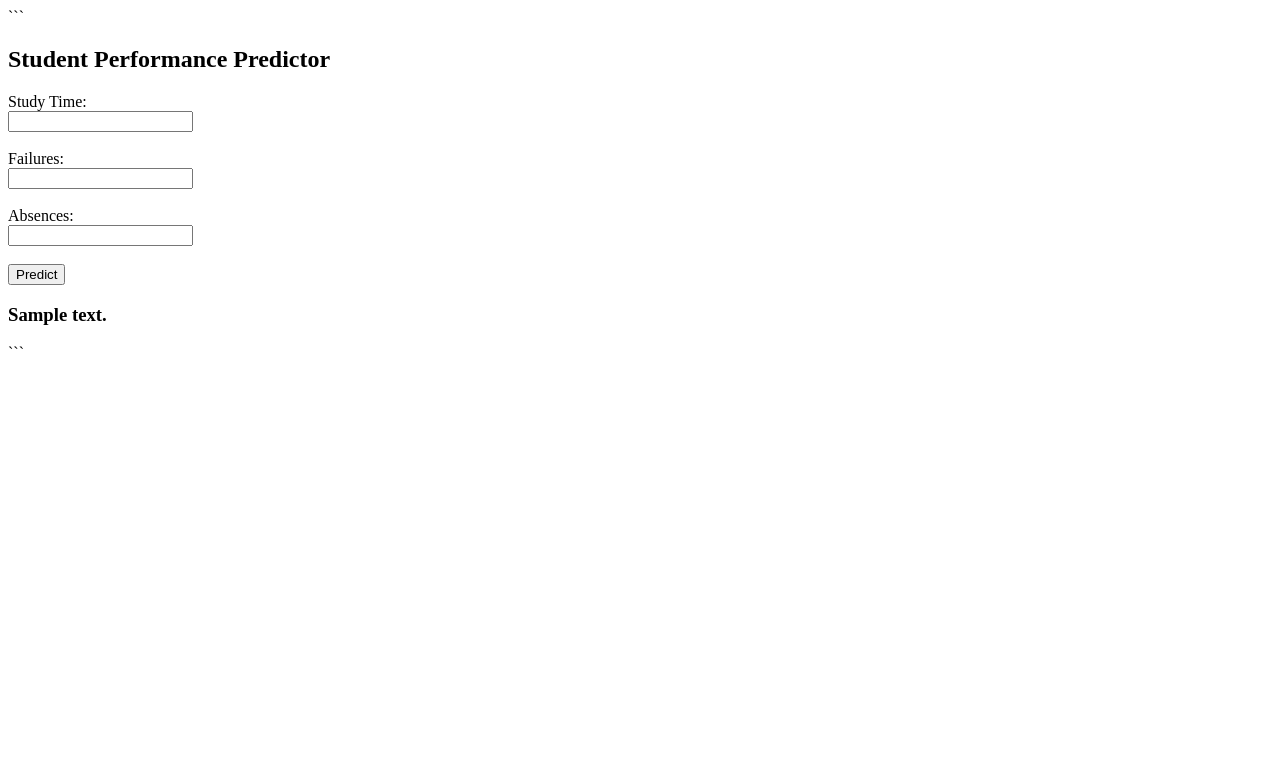
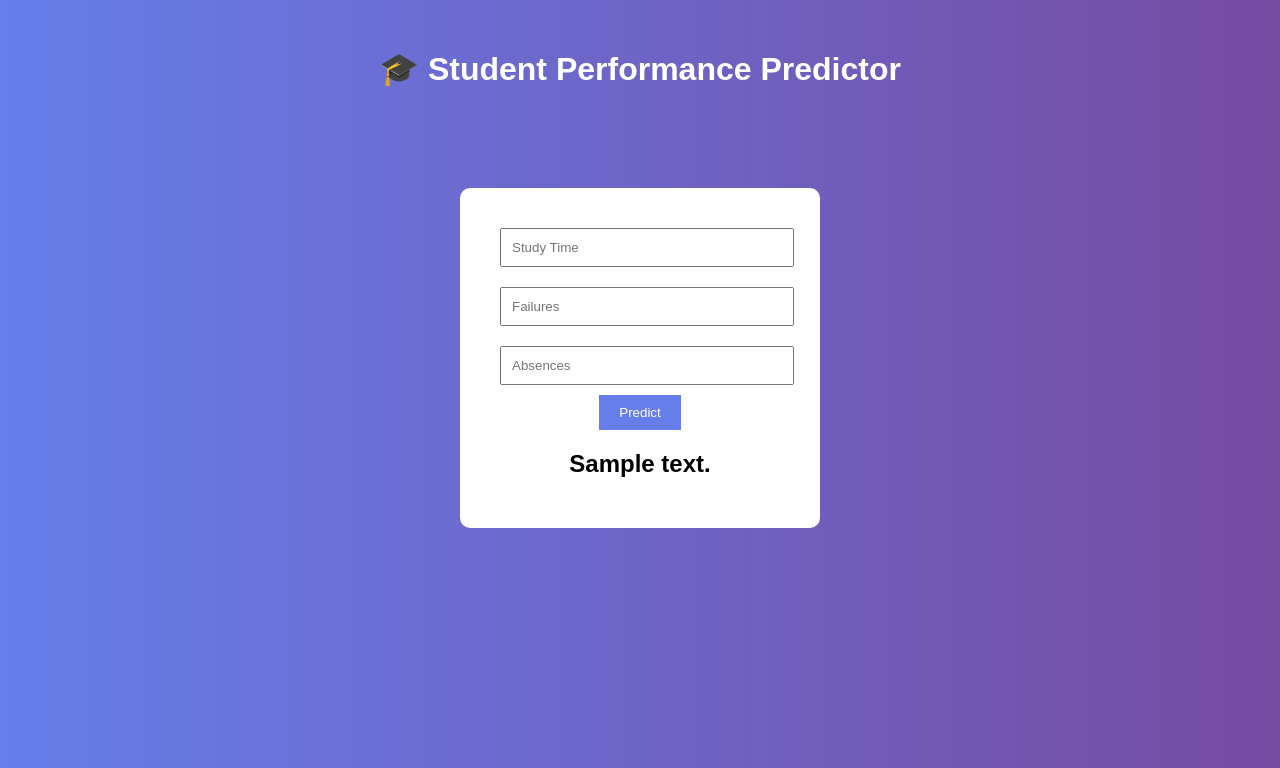
Before and after one commit to omkulkarni-ml/AI-ML-Journey, a Flask app: template student-performance/app/templates/index.html in a window 1280 px wide. Shown: the top 768 px of the page. Run offline with Flask 3, Linux system fonts and the light colour scheme; the template is opened without the code that fills it: most values are stand-ins (such as "Sample title", 1, 10 or a date in 2020); parts of the project's set-up code (start-up, migrations or seed data) failed here and were passed over.

Commit message:
Added UI

````diff
--- a/student-performance/app/app.py
+++ b/student-performance/app/app.py
@@ -17,32 +17,17 @@ columns = joblib.load(columns_path)
 def home():
     return render_template('index.html')
 
+
+
 @app.route('/predict', methods=['POST'])
 def predict():
-    data = request.json
-
-    # Convert input to array
-    features = np.zeros((1, 41))  # match training feature size
-
-    prediction = model.predict(features)
-
-    return jsonify({
-        'prediction': float(prediction[0])
-    })
-
-@app.route('/predict_form', methods=['POST'])
-def predict_form():
-
-    studytime = int(request.form['studytime'])
-    failures = int(request.form['failures'])
-    absences = int(request.form['absences'])
+    studytime = float(request.form['studytime'])
+    failures = float(request.form['failures'])
+    absences = float(request.form['absences'])
 
     input_df = pd.DataFrame(columns=columns)
-
-    # initialize all values to 0
     input_df.loc[0] = 0
 
-    # assign user inputs
     input_df['studytime'] = studytime
     input_df['failures'] = failures
     input_df['absences'] = absences
@@ -50,7 +35,7 @@ def predict_form():
     prediction = model.predict(input_df)
 
     return render_template('index.html',
-                           prediction_text=f"Predicted Score: {prediction[0]:.2f}")
+                           prediction_text=f"Predicted Score: {round(prediction[0],2)}")
 
 if __name__ == '__main__':
     app.run(debug=True)
--- a/student-performance/app/templates/index.html
+++ b/student-performance/app/templates/index.html
@@ -1,31 +1,65 @@
 <!DOCTYPE html>
-
 <html>
 <head>
     <title>Student Performance Predictor</title>
+
+    <style>
+        body {
+            font-family: Arial;
+            background: linear-gradient(to right, #667eea, #764ba2);
+            text-align: center;
+            color: white;
+        }
+
+        .container {
+            margin-top: 100px;
+            background: white;
+            color: black;
+            padding: 30px;
+            border-radius: 10px;
+            width: 300px;
+            margin-left: auto;
+            margin-right: auto;
+        }
+
+        input {
+            width: 90%;
+            padding: 10px;
+            margin: 10px;
+        }
+
+        button {
+            padding: 10px 20px;
+            background: #667eea;
+            color: white;
+            border: none;
+            cursor: pointer;
+        }
+
+        h1 {
+            margin-top: 50px;
+        }
+    </style>
 </head>
+
 <body>
 
-```
-<h2>Student Performance Predictor</h2>
+<h1>🎓 Student Performance Predictor</h1>
 
-<form action="/predict_form" method="post">
+<div class="container">
+    <form action="/predict" method="post">
 
-    <label>Study Time:</label><br>
-    <input type="number" name="studytime"><br><br>
+        <input type="number" name="studytime" placeholder="Study Time" required><br>
 
-    <label>Failures:</label><br>
-    <input type="number" name="failures"><br><br>
+        <input type="number" name="failures" placeholder="Failures" required><br>
 
-    <label>Absences:</label><br>
-    <input type="number" name="absences"><br><br>
+        <input type="number" name="absences" placeholder="Absences" required><br>
 
-    <input type="submit" value="Predict">
+        <button type="submit">Predict</button>
+    </form>
 
-</form>
-
-<h3>{{ prediction_text }}</h3>
-```
+    <h2>{{ prediction_text }}</h2>
+</div>
 
 </body>
 </html>
````
